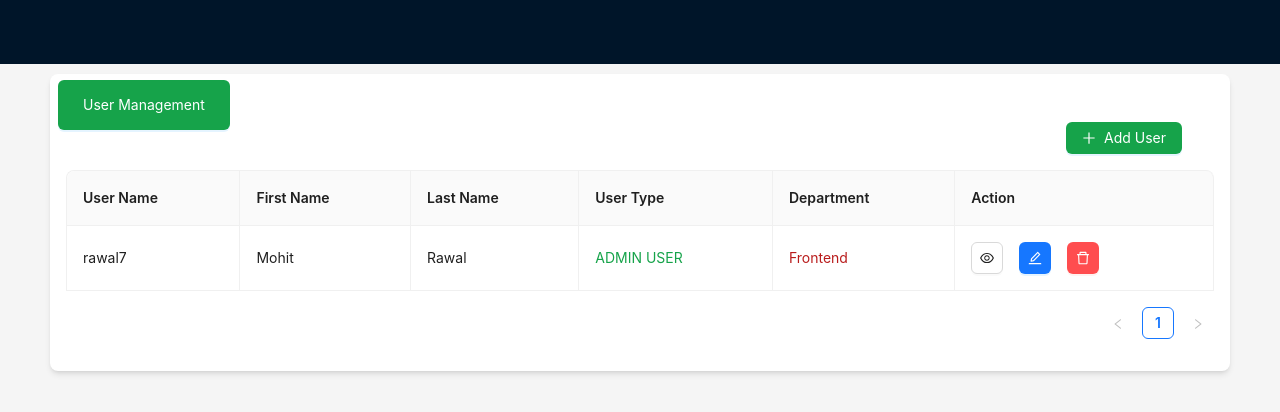
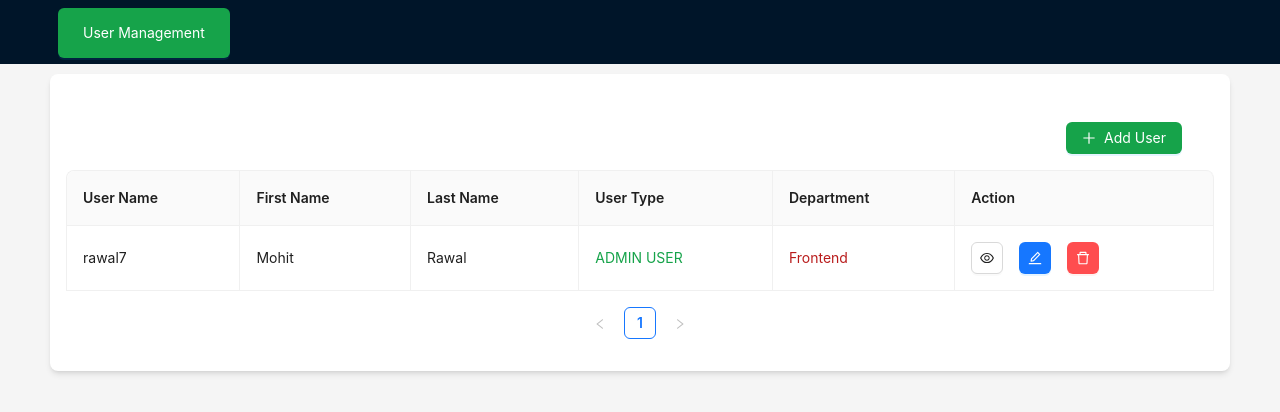
Before and after one commit to Mohitrawal7/react_antd, a React (Vite) app: page / in a window 1280 px wide. Shown: the top 412 px of the page. Built offline with nearby package versions, Linux system fonts and the light colour scheme.

Commit message:
updated little bit

```diff
--- a/src/App.jsx
+++ b/src/App.jsx
@@ -4,7 +4,6 @@ import UserTable from './components/UserTable';
 import UserForm from './components/UserForm';
 import UserView from './components/UserView';
 import { Layout,Button} from 'antd';
-import './App.css';
 
 const { Header, Content } = Layout;
 
@@ -48,9 +47,8 @@ function App() {
     <Router>
       <Layout className="min-h-screen ">
         <Header>
-          {/* <div className="logo" />  */}
-        <div className="mt-6 flex justify-start">
-           <Button className='p-6 mt-14 m-2 bg-green-600' type="primary">
+        <div className="mt-2 flex justify-start">
+           <Button className='p-6 mt-0 m-2 bg-green-600' type="primary">
               <Link to="/">User Management</Link>
            </Button>
         </div>
--- a/src/components/UserForm.jsx
+++ b/src/components/UserForm.jsx
@@ -5,10 +5,10 @@ const { Option } = Select;
 const { Title } = Typography;
 const layout = {
 labelCol: { span: 8 },
-wrapperCol: { span: 16 },
+wrapperCol: { span: 20 },
 };
 const tailLayout = {
-wrapperCol: { offset: 8, span: 16 },
+wrapperCol: { offset: 6, span: 16 },
 };
 const UserForm = ({ onSave, getUserById, mode }) => {
 const [form] = Form.useForm();
@@ -46,7 +46,7 @@ const onFinishFailed = (errorInfo) => {
 console.log('Failed:', errorInfo);
 };
 return (
-<Card className='m-20 p-7' title={<Title level={3}>{pageTitle}</Title>}>
+<Card className='m-2 p-7' title={<Title level={2}>{pageTitle}</Title>}>
 <Form
 {...layout}
 form={form}
@@ -58,13 +58,14 @@ className="max-w-xl mx-auto "
 <Form.Item
 label="First Name"
 name="firstName"
-className=''
+
 >
 <Input />
 </Form.Item>
 <Form.Item
       label="Last Name"
       name="lastName"
+
     >
       <Input />
     </Form.Item>
@@ -72,6 +73,7 @@ className=''
     <Form.Item
       label="User Name"
       name="userName"
+
     >
       <Input />
     </Form.Item>
--- a/src/components/UserTable.jsx
+++ b/src/components/UserTable.jsx
@@ -78,14 +78,19 @@ const UserTable = ({ users, onDelete }) => {
         >
           Add User
         </Button>
-      </div>
+      </div >
+      <div className='flex-col justify-between '>
       <Table
         columns={columns}
         dataSource={users}
         rowKey="userId"
-        pagination={{ pageSize: 1 }}
+        pagination={{
+          pageSize: 7,
+          position:['bottomCenter'],
+        }}
         bordered
       />
+      </div>
     </div>
   );
 };
--- a/src/components/UserView.jsx
+++ b/src/components/UserView.jsx
@@ -58,10 +58,10 @@ const UserView = ({ getUserById }) => {
   );
 
   return (
-    <Card className='m-20 p-7'
+    <Card className='m-2 p-7'
       title={<Title className='mt-2 mr-8' level={3}>User Details: {user.firstName} {user.lastName}</Title>}
       extra={
-        <Button  className='ml-2  text-base bg-blue-600' onClick={() => navigate('/')}>
+        <Button  className='ml-2  text-base bg-green-600 text-white' onClick={() => navigate('/')}>
           Back to List
         </Button>
       }
```
